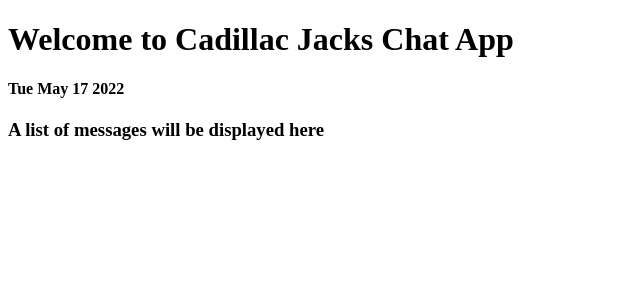
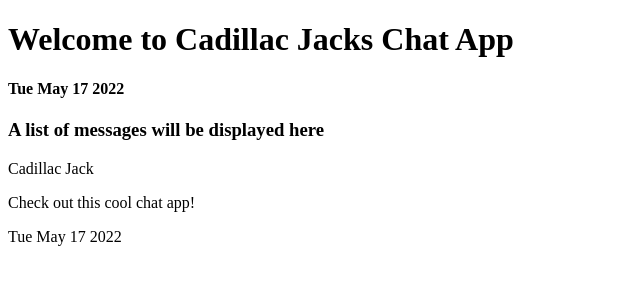
Before and after one commit to CadillacJack42/structured-app, a React app: page / in a window 1280 px wide. Shown: the top 300 px of the page, without its empty margins (0-640 px from the left). Built offline with nearby package versions, Linux system fonts and the light colour scheme.

Commit message:
feat: generic view of chat messages

```diff
--- a/src/context/DataProvider.jsx
+++ b/src/context/DataProvider.jsx
@@ -9,7 +9,7 @@ let initialState = [
   },
 ];
 
-const ChatContext = createContext(null);
+export const ChatContext = createContext(null);
 
 const chatReducer = (state, action) => {
   switch (action.type) {
--- a/src/views/Chat.jsx
+++ b/src/views/Chat.jsx
@@ -1,7 +1,20 @@
+import { useData } from '../hooks/useData';
+
 export const Chat = () => {
+  const { chats } = useData();
+
   return (
     <>
       <h3>A list of messages will be displayed here</h3>
+      {chats.map((message) => {
+        return (
+          <div key={message.id}>
+            <p>{message.sender}</p>
+            <p>{message.message}</p>
+            <p>{new Date(message.timestamp).toDateString()}</p>
+          </div>
+        );
+      })}
     </>
   );
 };
```
